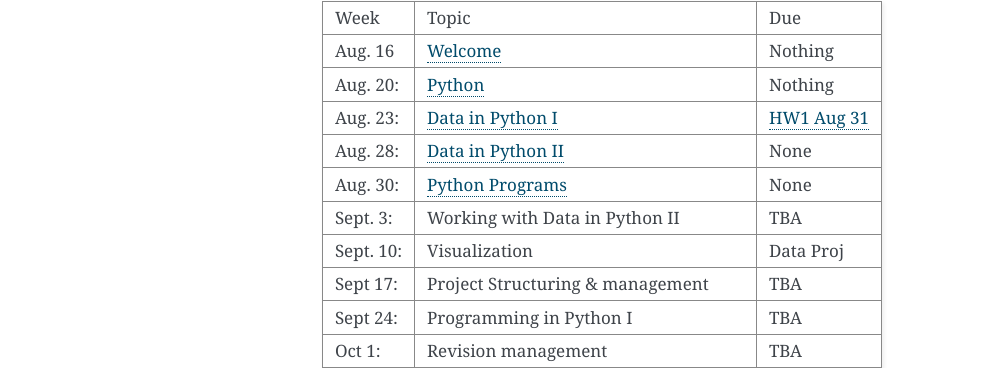
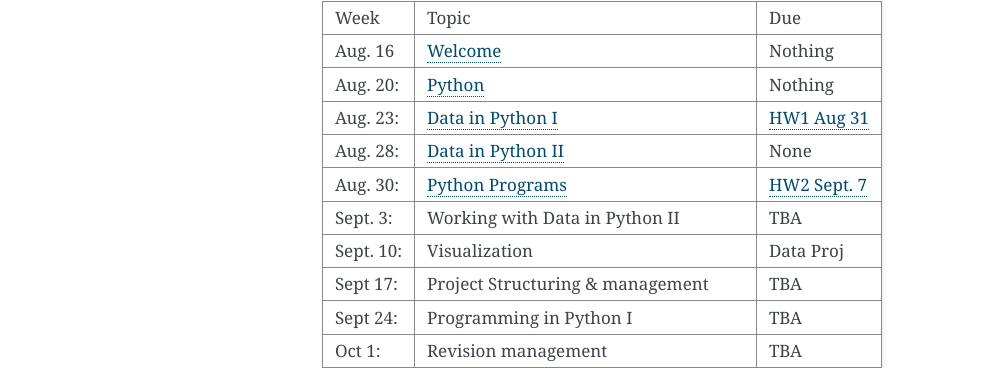
Before and after one commit to wrightaprilm/CompBio2018, a Sphinx documentation site: the page built from docs/index.rst, in a window 1280 px wide. Shown: the part 265-633 px from the top of the page, without its empty margins (148-1141 px from the left). Built offline with Sphinx 7.4.7, drawn with Linux system fonts in a browser that asks for light colours.

Commit message:
update index

```diff
--- a/docs/index.rst
+++ b/docs/index.rst
@@ -27,7 +27,7 @@ Course Schedule
 +------------+----------------------------------------------------------+-------------------------------------------+
 | Aug. 28:   | `Data in Python II <http://class.selucompbio2018.com>`_  | None                                      |
 +------------+----------------------------------------------------------+-------------------------------------------+
-| Aug. 30:   | `Python Programs <https://bit.ly/2NyD88n>`_              | None                                      |
+| Aug. 30:   | `Python Programs <http://class.selucompbio2018.com>`_    | `HW2 Sept. 7 <https://bit.ly/2NyD88n>`_   |
 +------------+----------------------------------------------------------+-------------------------------------------+
 | Sept. 3:   |	Working with Data in Python II                          | TBA                                       |
 +------------+----------------------------------------------------------+-------------------------------------------+
```
